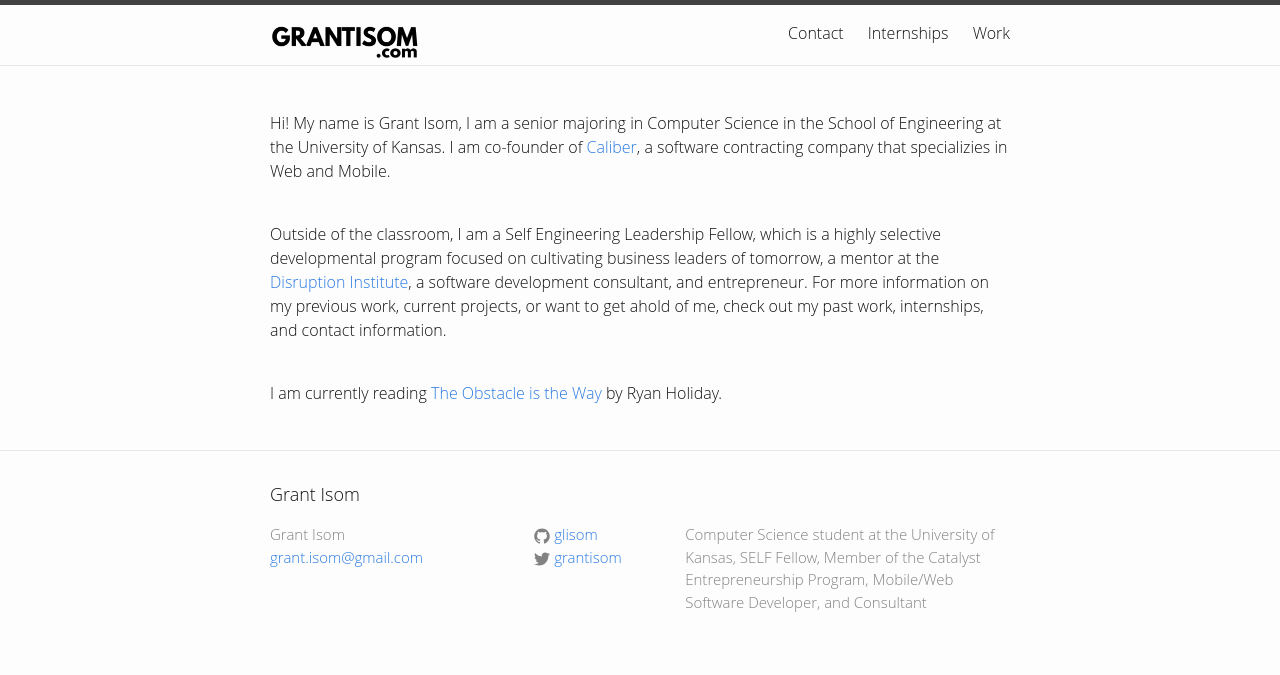
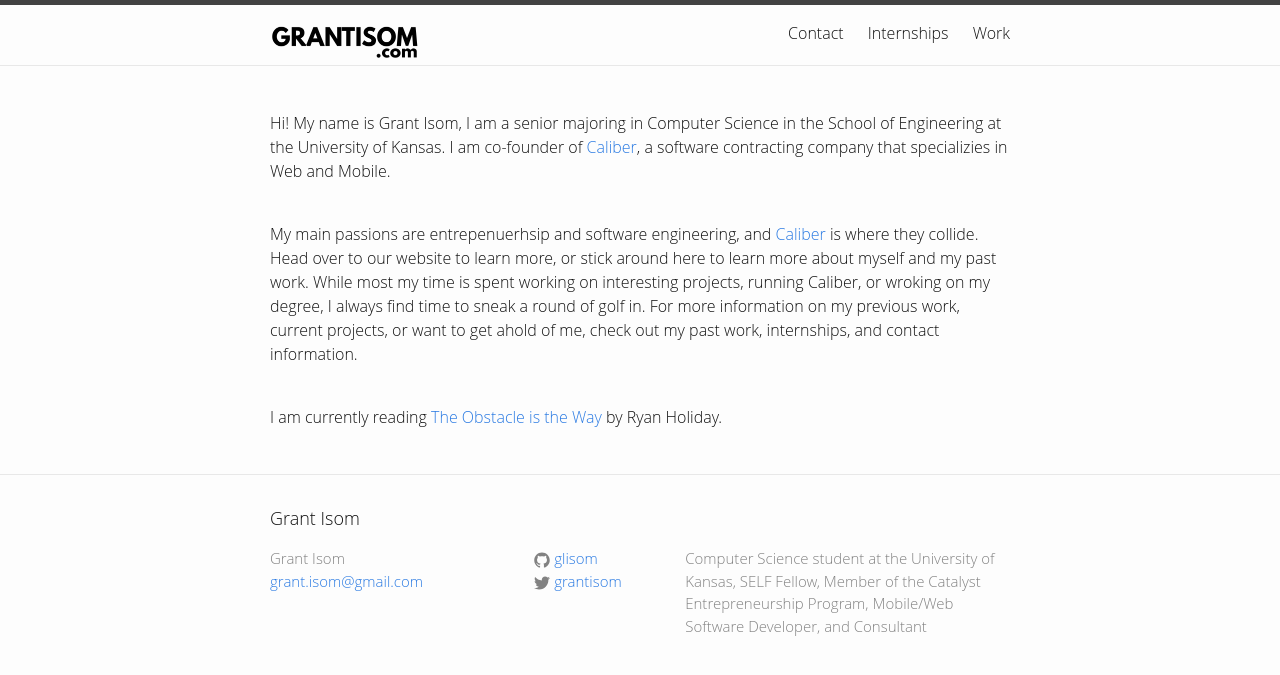
Before and after one commit to glisom/glisom.github.io, a Jekyll site: the page built from index.html, in a window 1280 px wide. Shown: the top 675 px of the page. Built offline with Jekyll 4.4.1, drawn with Linux system fonts in a browser that asks for light colours.

Commit message:
Too Lazy, used script

```diff
--- a/index.html
+++ b/index.html
@@ -9,7 +9,7 @@ home:  true
     <div class="">
         <p>Hi! My name is Grant Isom, I am a senior majoring in Computer Science in the School of Engineering at the University of Kansas. I am co-founder of <a href="http://calibercontracting.co">Caliber</a>, a software contracting company that specializies in Web and Mobile.</p>
         <br />
-        <p>Outside of the classroom, I am a Self Engineering Leadership Fellow, which is a highly selective developmental program focused on cultivating business leaders of tomorrow, a mentor at the <a href="http://disruptioninstitute.com">Disruption Institute</a>, a software development consultant, and entrepreneur. For more information on my previous work, current projects, or want to get ahold of me, check out my past work, internships, and contact information.</p>
+        <p>My main passions are entrepenuerhsip and software engineering, and <a href="http://calibercontracting.co">Caliber</a> is where they collide. Head over to our website to learn more, or stick around here to learn more about myself and my past work. While most my time is spent working on interesting projects, running Caliber, or wroking on my degree, I always find time to sneak a round of golf in. For more information on my previous work, current projects, or want to get ahold of me, check out my past work, internships, and contact information.</p>
         <br />
         <p>I am currently reading <a href="http://www.amazon.com/The-Obstacle-Is-Way-Timeless/dp/1591846358">The Obstacle is the Way</a> by Ryan Holiday.</p>
     </div>
```
Also changed, not shown: _posts/2016-02-02-caliber.markdown (added, +10 -0 lines).
